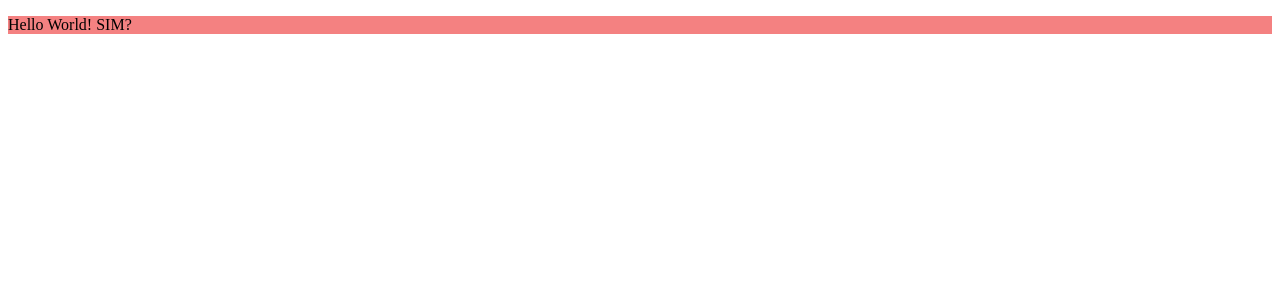
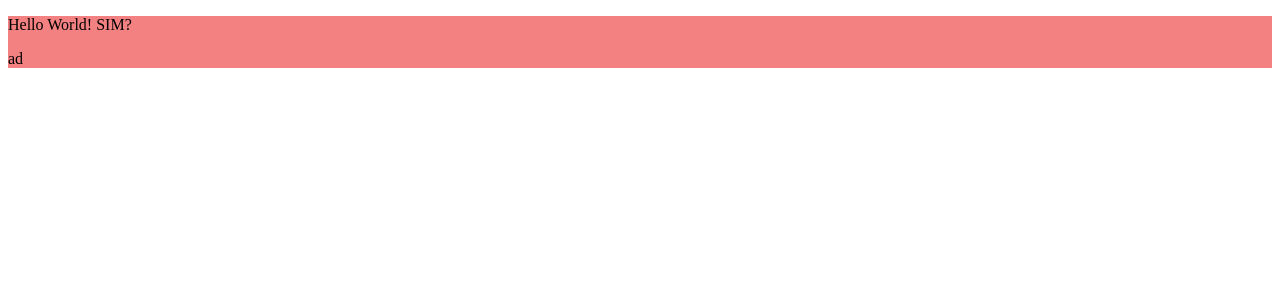
Before and after one commit to devhatt/octopost, a React (Create React App) app: page / in a window 1280 px wide. Shown: the top 300 px of the page. Built offline with nearby package versions, Linux system fonts and the light colour scheme.

Commit message:
feat: Preview component

```diff
--- a/src/App.tsx
+++ b/src/App.tsx
@@ -11,7 +11,6 @@ function App(role: ITest) {
 
   const ali = (opa: string) => {
     setSim(opa);
-    console.log('BAANANA');
   };
 
   return (
--- a/src/index.tsx
+++ b/src/index.tsx
@@ -1,5 +1,6 @@
 import React from 'react';
 import ReactDOM from 'react-dom/client';
+
 import App from './App';
 
 const root = ReactDOM.createRoot(
@@ -7,6 +8,6 @@ const root = ReactDOM.createRoot(
 );
 root.render(
   <React.StrictMode>
-    <App />
+    <App sim="ad" />
   </React.StrictMode>
 );
```
Also changed, not shown: src/components/preview/index.tsx (added, +7 -0 lines).
